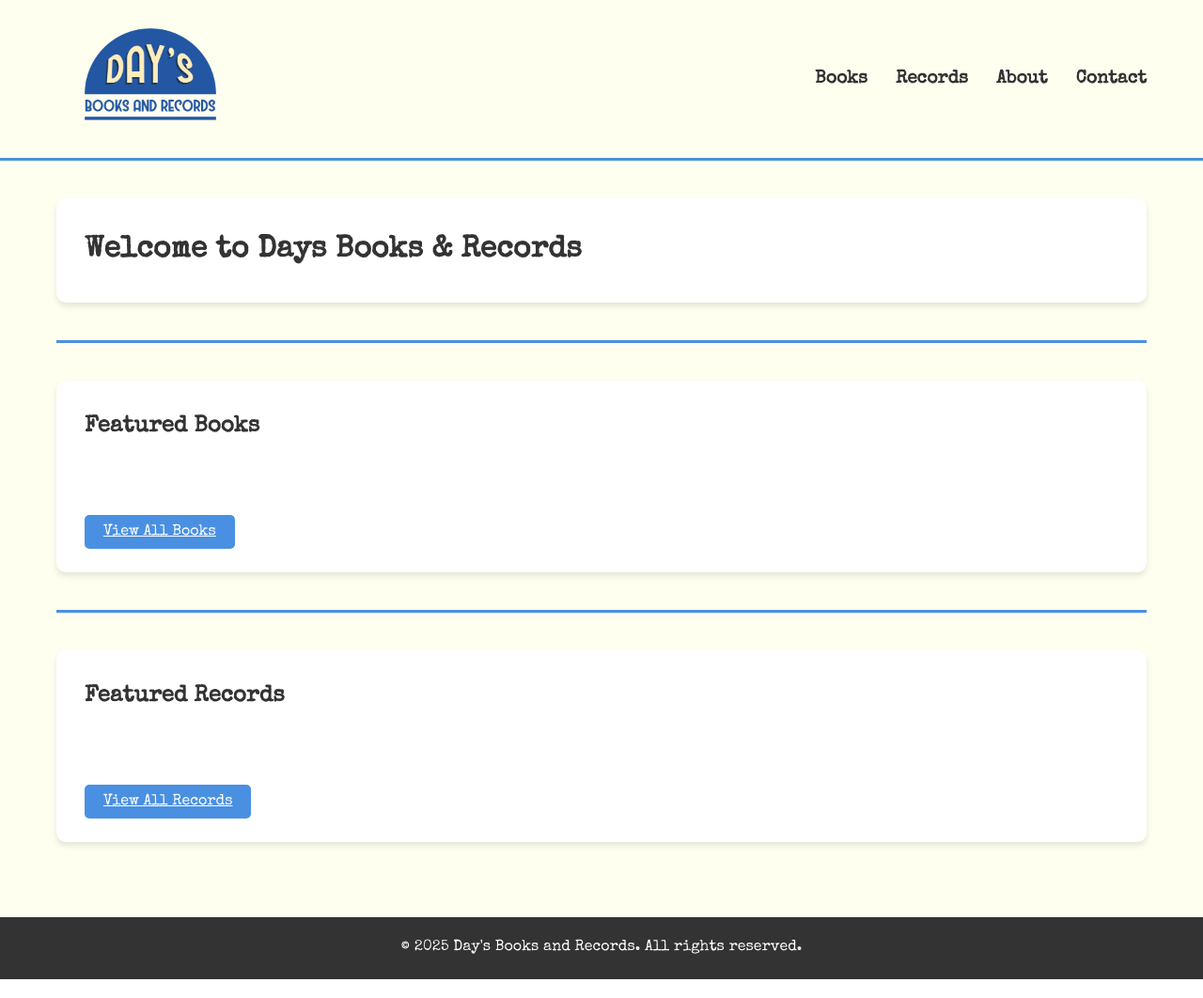
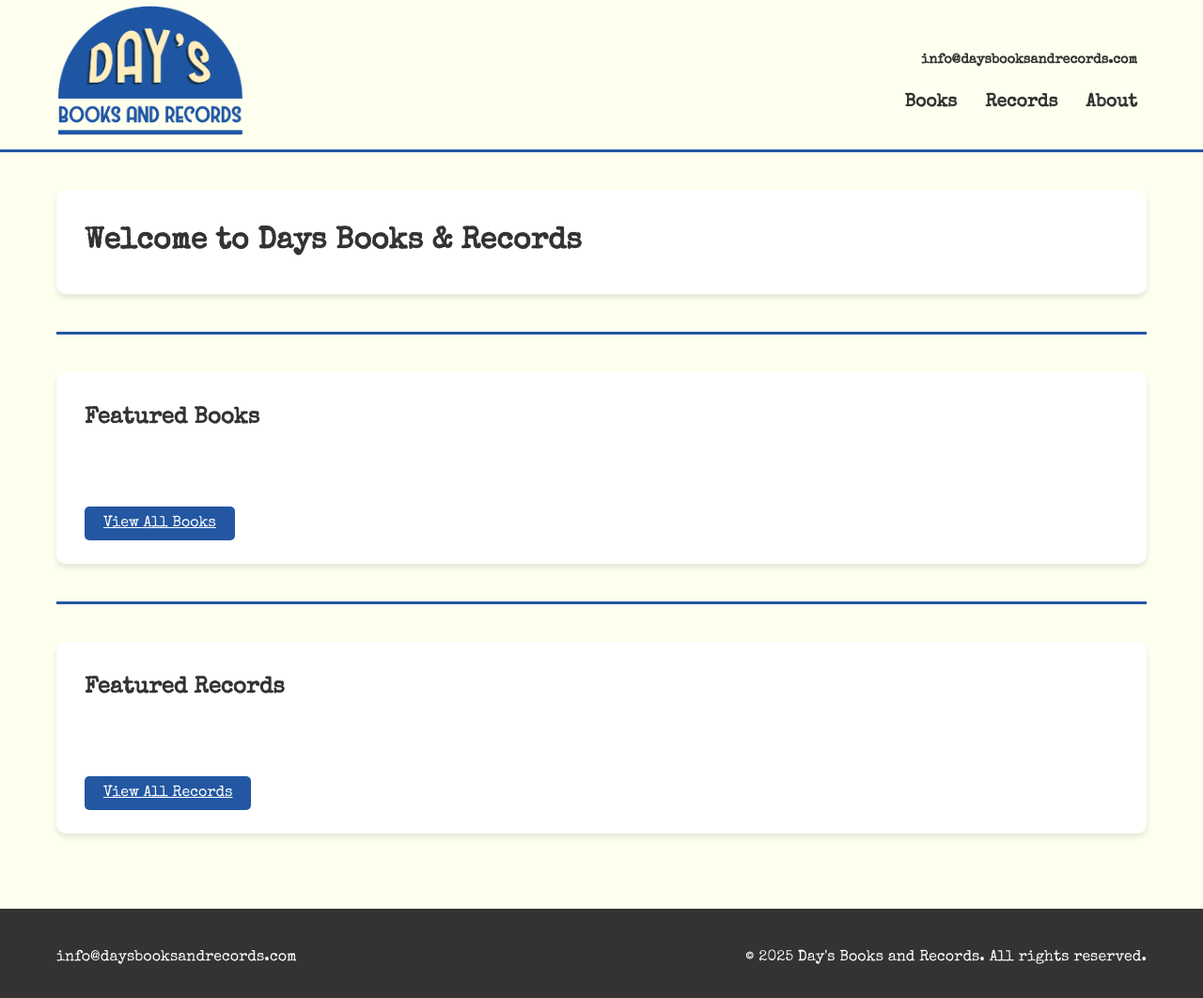
Before and after one commit to salty-ivy/daysbookandrecords, a Django app: template daysbookandrecords/home/templates/home/home_page.html in a window 1280 px wide. Shown: the whole page at 94% size. Run offline with Django 5.2, Linux system fonts and the light colour scheme; the template is opened without the code that fills it, so the values that code supplies are empty; parts of the project's set-up code (start-up, migrations or seed data) failed here and were passed over.

Commit message:
Design fixes

```diff
--- a/daysbookandrecords/daysbookandrecords/templates/base.html
+++ b/daysbookandrecords/daysbookandrecords/templates/base.html
@@ -31,7 +31,7 @@
         header {
             background-color: #FFFFF0;
             /* padding: 20px 0; */
-            border-bottom: 3px solid #4A90E2; /* Blue from logo */
+            border-bottom: 3px solid #2357a2; /* Blue from logo */
         }
 
         .header-content {
@@ -43,8 +43,18 @@
 
         .logo {
             text-decoration: none;
+            margin: 5px 0;
         }
 
+        nav {
+            margin-right: 10px;
+        }
+
+        nav p {
+            margin: 18px 0px;
+            font-size: 12px;
+            text-align: right;
+        }
         nav ul {
             display: flex;
             list-style: none;
@@ -60,7 +70,7 @@
         }
 
         nav a:hover {
-            color: #4A90E2;
+            color: #2357a2;
         }
 
         /* Main content */
@@ -71,7 +81,7 @@
 
         .section-separator {
             height: 3px;
-            background-color: #4A90E2;
+            background-color: #2357a2;
             margin: 40px 0;
             width: 100%;
         }
@@ -98,14 +108,15 @@
 
         .item-image {
             width: 100%;
-            object-fit: cover;
+            height: 450px;
+            object-fit: fill;
             border-radius: 5px;
             margin-bottom: 15px;
         }
 
         .item-title {
             font-size: 1.3em;
-            color: #4A90E2;
+            color: #2357a2;
             margin-bottom: 10px;
         }
 
@@ -124,7 +135,7 @@
 
         .item-genre {
             background-color: #E6F3FF;
-            color: #4A90E2;
+            color: #2357a2;
             padding: 5px 10px;
             border-radius: 15px;
             font-size: 0.9em;
@@ -201,7 +212,7 @@
         }
 
         .btn {
-            background-color: #4A90E2;
+            background-color: #2357a2;
             color: white;
             padding: 10px 20px;
             border: none;
@@ -238,6 +249,24 @@
             margin-top: 40px;
         }
 
+        footer a {
+            color: white;
+            text-decoration: none;
+        }
+
+        footer div.container {
+            padding: 20px 20px 35px;
+        }
+
+        .left {
+            float: left;
+        }
+
+        .right {
+            float: right;
+        }
+
+
         /* Responsive */
         @media (max-width: 768px) {
             .header-content {
@@ -265,11 +294,11 @@
             <div class="header-content">
                 <a href="/" class="logo"><img src="{% static 'images/days_logo.png' %}" alt="Logo" width="200"></a>
                 <nav>
+                    <p><a href="mailto:info@daysbooksandrecords.com">info@daysbooksandrecords.com</a></p>
                     <ul>
                         <li><a href="/books/">Books</a></li>
                         <li><a href="/records/">Records</a></li>
                         <li><a href="/about/">About</a></li>
-                        <li><a href="/contact/">Contact</a></li>
                     </ul>
                 </nav>
             </div>
@@ -284,7 +313,12 @@
 
     <footer>
         <div class="container">
-            <p>&copy; 2025 Day's Books and Records. All rights reserved.</p>
+            <div class="left">
+                <p><a href="mailto:info@daysbooksandrecords.com">info@daysbooksandrecords.com</a></p>
+            </div>
+            <div class="right">
+                <p>&copy; 2025 Day's Books and Records. All rights reserved.</p>
+            </div>
         </div>
     </footer>
 </body>
--- a/daysbookandrecords/home/templates/home/about_page.html
+++ b/daysbookandrecords/home/templates/home/about_page.html
@@ -5,8 +5,9 @@
 {% block title %}About - Days Books & Records{% endblock %}
 
 {% block content %}
+<h1>{{ page.title }}</h1>
+
 <div class="story-item">
-    <h1>{{ page.title }}</h1>
     {{ page.body|richtext }}
 </div>
 {% endblock %}
--- a/daysbookandrecords/home/templates/home/books_page.html
+++ b/daysbookandrecords/home/templates/home/books_page.html
@@ -45,7 +45,7 @@
             {% if book.publisher %}
                 <p><strong>Publisher:</strong> {{ book.publisher }}</p>
             {% endif %}
-            <p class="item-price">${{ book.price }}</p>
+            <p class="item-price">£{{ book.price }}</p>
             <span class="item-genre">{{ book.genre }}</span>
             <span class="condition-badge condition-{{ book.condition }}">{{ book.get_condition_display }}</span>
             {% if book.isbn %}
--- a/daysbookandrecords/home/templates/home/contact_page.html
+++ b/daysbookandrecords/home/templates/home/contact_page.html
@@ -5,8 +5,9 @@
 {% block title %}Contact - Days Books & Records{% endblock %}
 
 {% block content %}
+<h1>{{ page.title }}</h1>
+
 <div class="story-item">
-    <h1>{{ page.title }}</h1>
     {{ page.body|richtext }}
 
     {% if page.email or page.phone or page.address %}
--- a/daysbookandrecords/home/templates/home/home_page.html
+++ b/daysbookandrecords/home/templates/home/home_page.html
@@ -24,7 +24,7 @@
                 {% endif %}
                 <h3 class="item-title">{{ book.title }}</h3>
                 <p class="item-author">by {{ book.author }}</p>
-                <p class="item-price">${{ book.price }}</p>
+                <p class="item-price">£{{ book.price }}</p>
                 <span class="item-genre">{{ book.genre }}</span>
                 <span class="condition-badge condition-{{ book.condition }}">{{ book.get_condition_display }}</span>
                 {% if book.sub_genre.all %}
@@ -55,7 +55,7 @@
                 {% endif %}
                 <h3 class="item-title">{{ record.title }}</h3>
                 <p class="item-author">by {{ record.artist }}</p>
-                <p class="item-price">${{ record.price }}</p>
+                <p class="item-price">£{{ record.price }}</p>
                 <span class="item-genre">{{ record.genre }}</span>
                 <span class="condition-badge condition-{{ record.condition }}">{{ record.get_condition_display }}</span>
                 {% if record.sub_genre.all %}
--- a/daysbookandrecords/home/templates/home/records_page.html
+++ b/daysbookandrecords/home/templates/home/records_page.html
@@ -45,7 +45,7 @@
             {% if record.label %}
                 <p><strong>Label:</strong> {{ record.label }}</p>
             {% endif %}
-            <p class="item-price">${{ record.price }}</p>
+            <p class="item-price">£{{ record.price }}</p>
             <span class="item-genre">{{ record.genre }}</span>
             <span class="condition-badge condition-{{ record.condition }}">{{ record.get_condition_display }}</span>
             {% if record.cat_number %}
```
Also changed, not shown: daysbookandrecords/home/static/images/days_logo.png.
